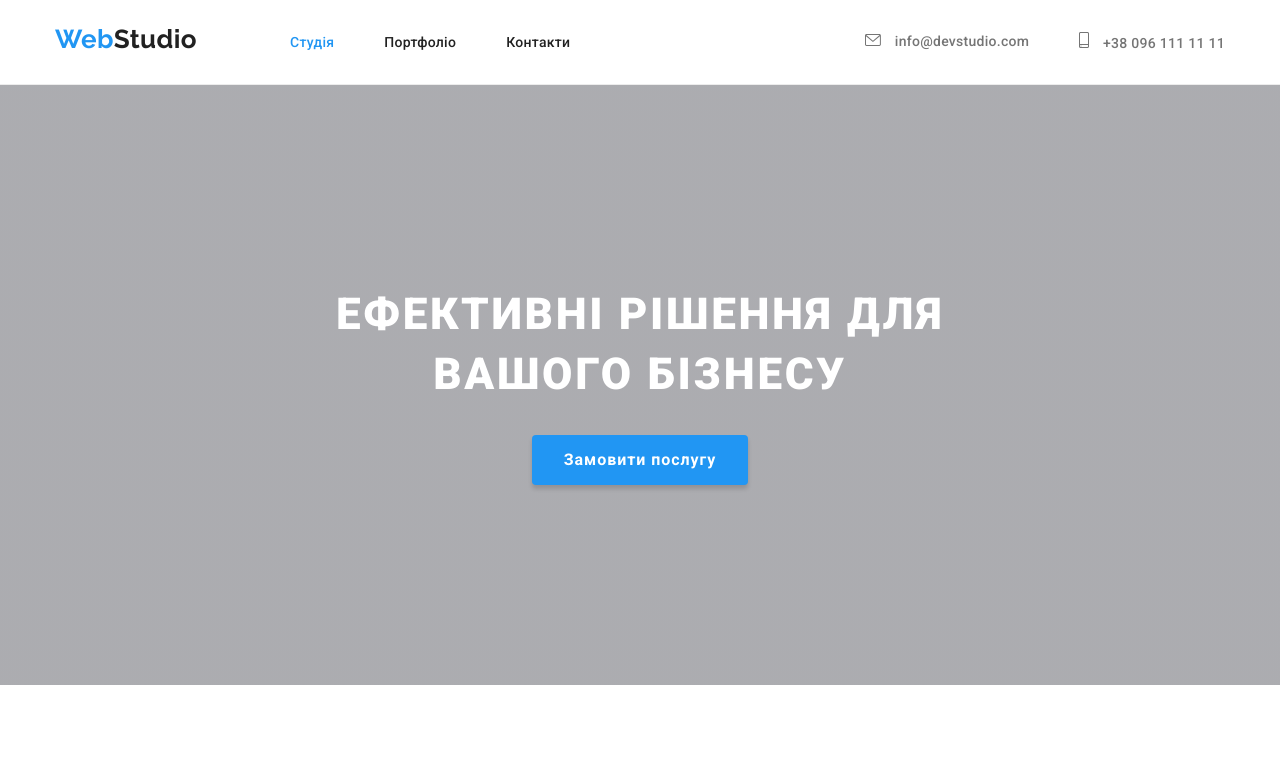
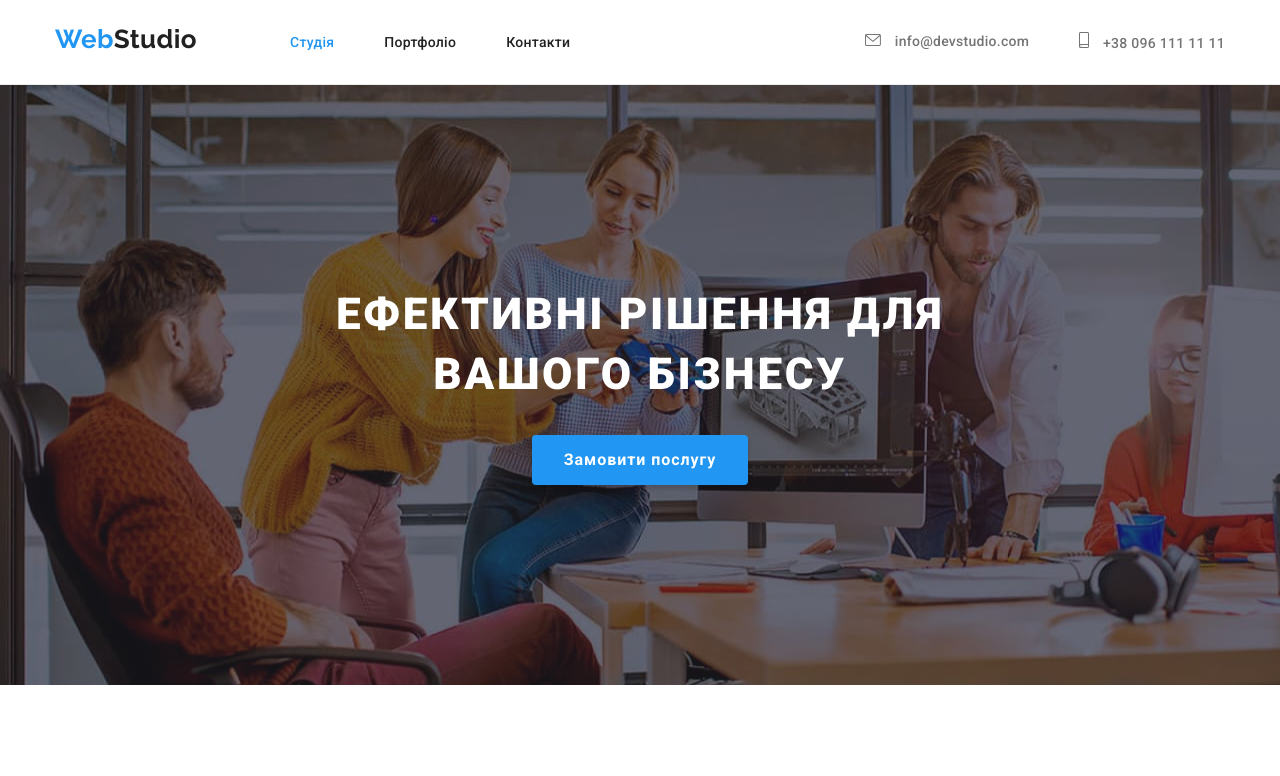
Before and after one commit to MrScreamer/goit-markup-hw-04, a plain HTML site: page index.html in a window 1280 px wide. Shown: the top 776 px of the page. Drawn offline with Linux system fonts and the light colour scheme; files whose address does not match are found by name.

Commit message:
bg path fix

```diff
--- a/css/styles.css
+++ b/css/styles.css
@@ -167,7 +167,7 @@ width: 100%;
 .hero-bg {
     background-image:
     linear-gradient(rgba(47, 48, 58, 0.4), rgba(47, 48, 58, 0.4)),
-    url('./images/hero-bg.jpg');
+    url(../images/hero-bg.jpg);
     /* max-width: 1600px; */
     margin: 0 auto;
     background-size: cover;
```
